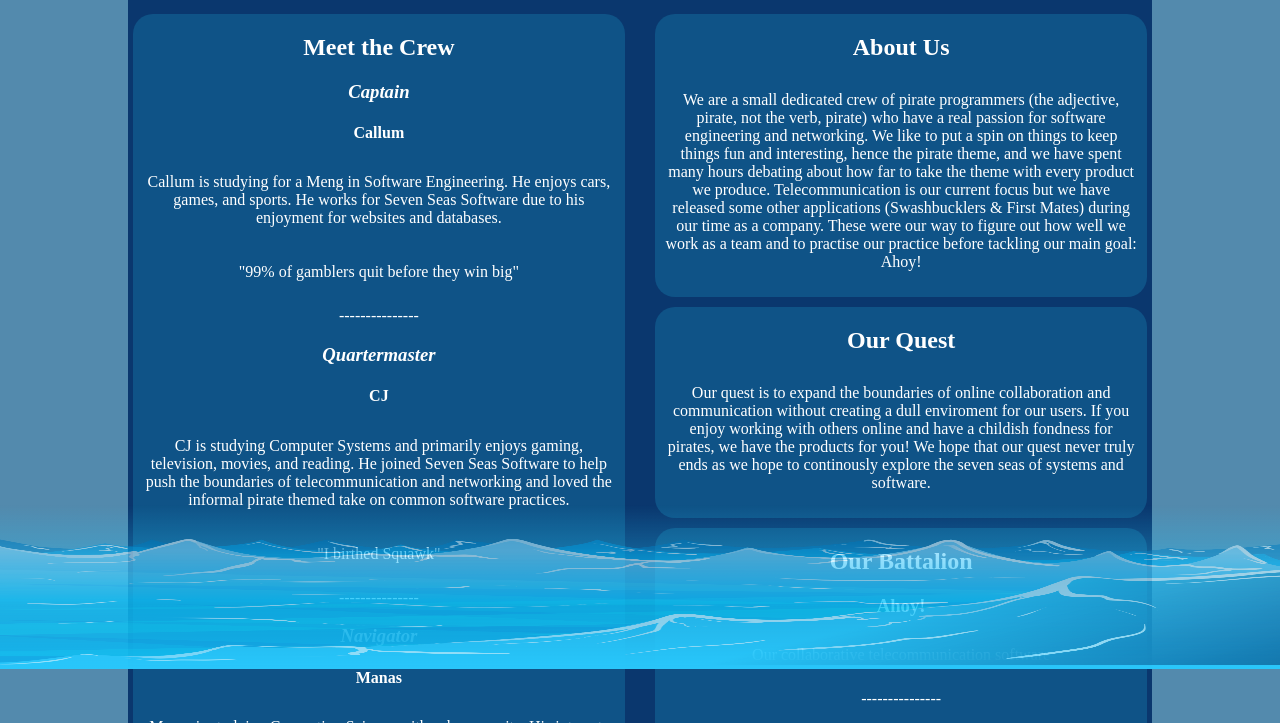
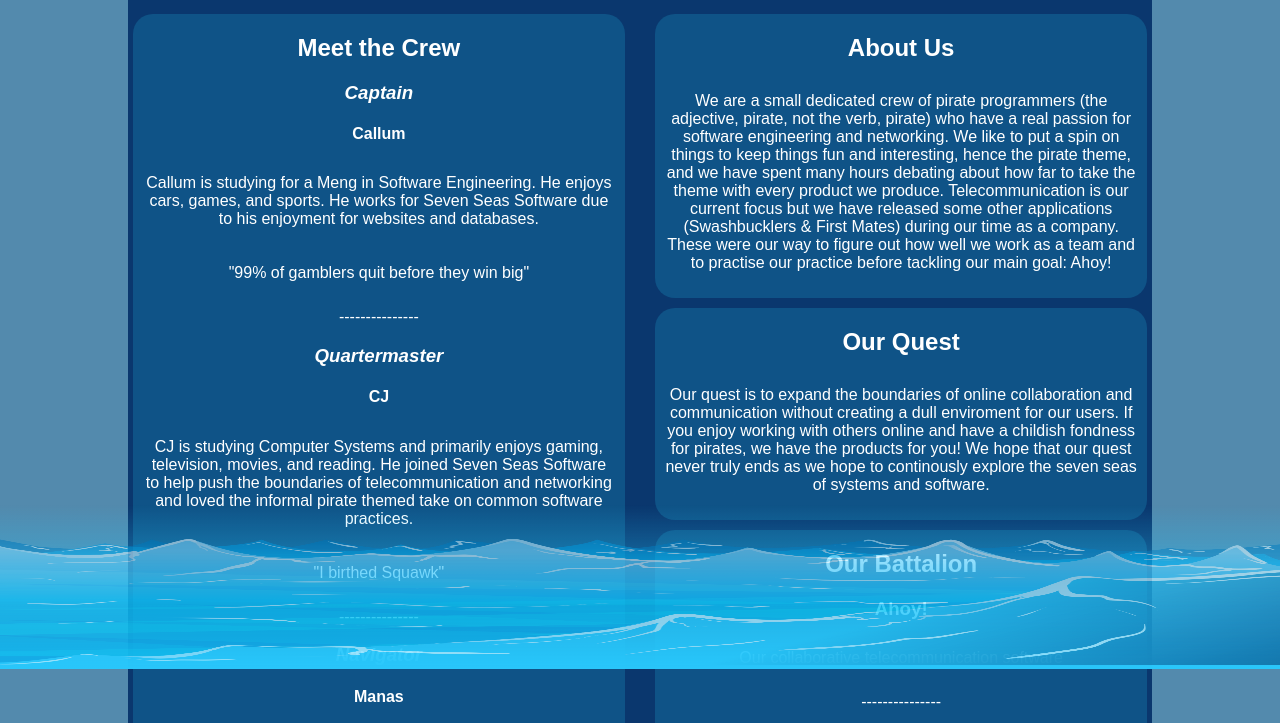
Before and after one commit to C0REC0N/C0REC0N.github.io, a plain HTML site: page SevenSeasSoftware/main.html in a window 1280 px wide. Shown: the part 131-854 px from the top of the page. Drawn offline with Linux system fonts and the light colour scheme.

Commit message:
Testing fonts

```diff
--- a/SevenSeasSoftware/CSS/styles.css
+++ b/SevenSeasSoftware/CSS/styles.css
@@ -23,7 +23,7 @@
 		width:80%;
 		margin:auto;
 		padding: 10px;
-		font-family:Papyrus;
+		font-family:'Poppins', sans-serif;
 		color: white;
 	}
 
```
